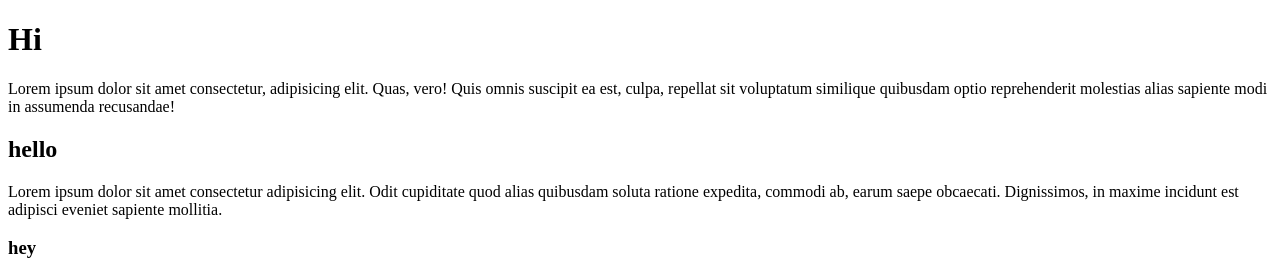
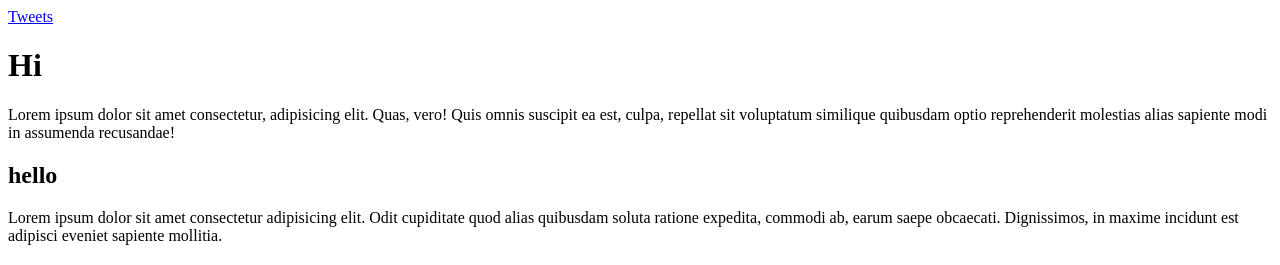
Before and after one commit to Tatenda35/My_First_Portfolio, a plain HTML site: page html_basic/index.html in a window 1280 px wide. Shown: the top 265 px of the page. Drawn offline with Linux system fonts and the light colour scheme.

Commit message:
renamed index.html

```diff
--- a/html_basic/index.html
+++ b/html_basic/index.html
@@ -6,6 +6,12 @@
     <title>Alx</title>
 </head>
 <body>
+    <header>
+        <nav>
+            <a href="tweets.html">Tweets</a>
+        </nav>
+    </header>
+    <main>
             <h1>Hi</h1>
         <p>Lorem ipsum dolor sit amet consectetur, adipisicing elit. Quas, vero! Quis omnis suscipit ea est, culpa, repellat sit voluptatum similique quibusdam optio reprehenderit molestias alias sapiente modi in assumenda recusandae!</p>
         <h2>hello</h2>
@@ -19,5 +25,6 @@
             <figcaption>alx</figcaption>
         </figure>
         <p>Lorem ipsum dolor sit amet consectetur adipisicing elit. Beatae delectus, consequuntur fuga rem sint natus iure, ea doloribus ab iste praesentium fugiat laborum nemo nisi possimus est. Obcaecati, adipisci animi?</p>
+    </main>
 </body>
 </html>
```
Also changed, not shown: html_basic/tweets.html (added, +16 -0 lines). Lines whose indentation alone changed are shown as unchanged.
